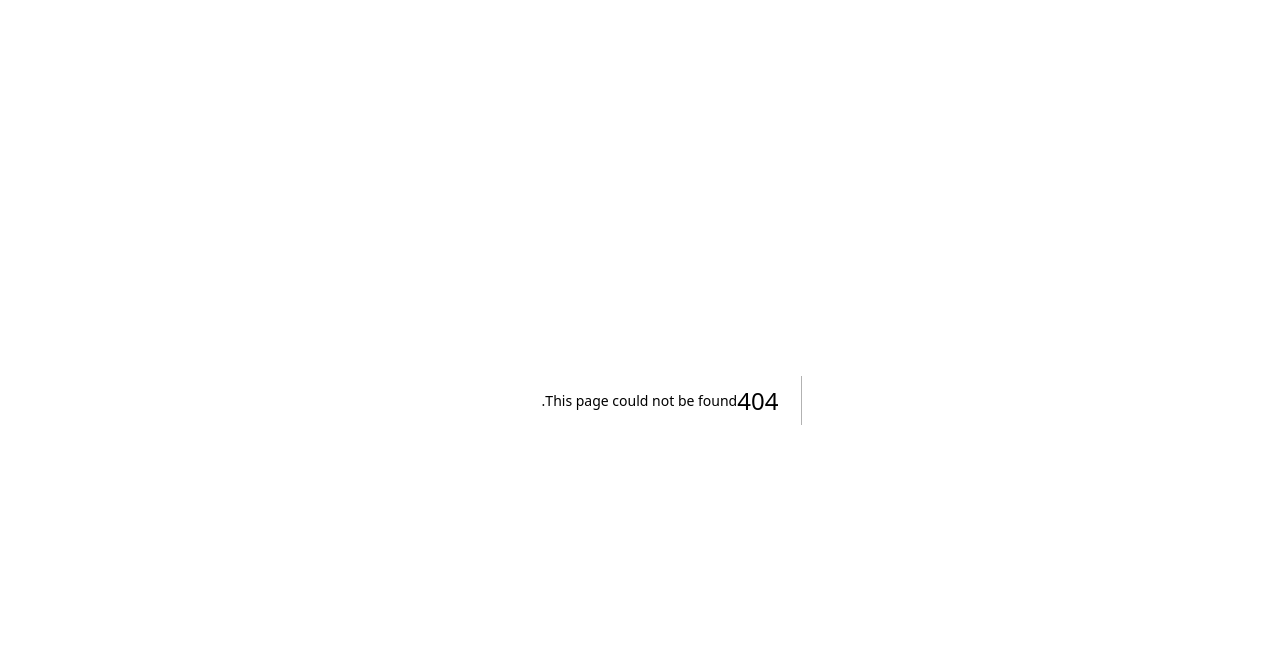
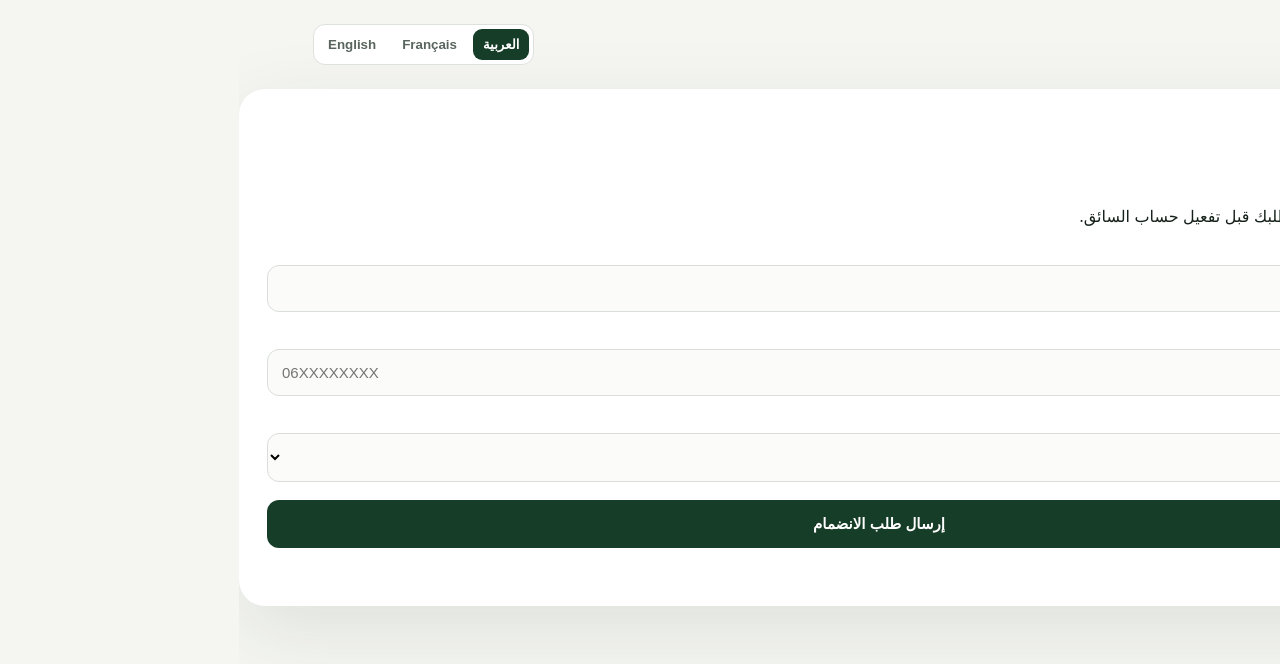
Before and after one commit to yopisimoni/yopisimoni, a Next.js app in the folder projects/khenifra-bike-delivery/: page /rider in a window 1280 px wide. Before the commit this address had no page. Shown: the top 664 px of the page. Built offline with nearby package versions, Linux system fonts and the light colour scheme; no server answers.

Commit message:
Add multilingual rider application page

```diff
--- /dev/null
+++ b/projects/khenifra-bike-delivery/src/app/rider/page.tsx
@@ -0,0 +1,137 @@
+"use client";
+
+import Link from "next/link";
+import { FormEvent, useState } from "react";
+import { applyAsRider } from "@/lib/appwrite/riders";
+
+type Lang = "ar" | "fr" | "en";
+
+const copy = {
+  ar: {
+    title: "انضم كسائق توصيل",
+    intro: "املأ المعلومات التالية. سنراجع طلبك قبل تفعيل حساب السائق.",
+    fullName: "الاسم الكامل",
+    phone: "رقم الهاتف",
+    vehicle: "وسيلة التوصيل",
+    bike: "دراجة هوائية",
+    motorbike: "دراجة نارية",
+    submit: "إرسال طلب الانضمام",
+    sending: "جارٍ الإرسال...",
+    success: "تم استلام طلبك",
+    successText: "طلبك الآن قيد المراجعة. سنتواصل معك بعد الموافقة.",
+    back: "العودة للرئيسية",
+    error: "تعذر إرسال الطلب. حاول مرة أخرى.",
+  },
+  fr: {
+    title: "Devenir livreur",
+    intro: "Remplissez vos informations. Votre demande sera examinée avant l'activation.",
+    fullName: "Nom complet",
+    phone: "Téléphone",
+    vehicle: "Véhicule",
+    bike: "Vélo",
+    motorbike: "Moto",
+    submit: "Envoyer la candidature",
+    sending: "Envoi...",
+    success: "Candidature reçue",
+    successText: "Votre demande est en attente de validation. Nous vous contacterons après approbation.",
+    back: "Retour à l'accueil",
+    error: "Impossible d'envoyer la candidature. Réessayez.",
+  },
+  en: {
+    title: "Become a delivery rider",
+    intro: "Complete your details. We will review the application before activating rider access.",
+    fullName: "Full name",
+    phone: "Phone number",
+    vehicle: "Delivery vehicle",
+    bike: "Bicycle",
+    motorbike: "Motorbike",
+    submit: "Submit rider application",
+    sending: "Submitting...",
+    success: "Application received",
+    successText: "Your application is pending review. We will contact you after approval.",
+    back: "Back to home",
+    error: "Could not submit the application. Please try again.",
+  },
+} as const;
+
+export default function RiderApplicationPage() {
+  const [lang, setLang] = useState<Lang>("ar");
+  const [submitting, setSubmitting] = useState(false);
+  const [done, setDone] = useState(false);
+  const [error, setError] = useState("");
+  const t = copy[lang];
+
+  async function submit(event: FormEvent<HTMLFormElement>) {
+    event.preventDefault();
+    setSubmitting(true);
+    setError("");
+
+    const form = new FormData(event.currentTarget);
+
+    try {
+      await applyAsRider({
+        fullName: String(form.get("fullName") || ""),
+        phone: String(form.get("phone") || ""),
+        preferredLanguage: lang,
+        vehicleType: String(form.get("vehicleType") || "bike") as "bike" | "motorbike",
+      });
+      setDone(true);
+    } catch (err) {
+      console.error(err);
+      setError(t.error);
+    } finally {
+      setSubmitting(false);
+    }
+  }
+
+  return (
+    <main dir={lang === "ar" ? "rtl" : "ltr"} lang={lang}>
+      <nav className="nav">
+        <Link href="/" className="brandLink">توصيل خنيفرة</Link>
+        <div className="langSwitcher" aria-label="Language selector">
+          <button className={lang === "ar" ? "active" : ""} onClick={() => setLang("ar")}>العربية</button>
+          <button className={lang === "fr" ? "active" : ""} onClick={() => setLang("fr")}>Français</button>
+          <button className={lang === "en" ? "active" : ""} onClick={() => setLang("en")}>English</button>
+        </div>
+      </nav>
+
+      <section className="riderApplyPage">
+        <div className="requestCard riderApplyCard">
+          {done ? (
+            <div className="confirmation">
+              <span className="status">{t.success}</span>
+              <h1>{t.success}</h1>
+              <p>{t.successText}</p>
+              <Link className="button primary" href="/">{t.back}</Link>
+            </div>
+          ) : (
+            <form onSubmit={submit}>
+              <span className="status">Khenifra Delivery</span>
+              <h1>{t.title}</h1>
+              <p>{t.intro}</p>
+
+              <label>{t.fullName}</label>
+              <input name="fullName" required minLength={3} />
+
+              <label>{t.phone}</label>
+              <input name="phone" type="tel" required placeholder="06XXXXXXXX" />
+
+              <label>{t.vehicle}</label>
+              <select name="vehicleType" defaultValue="bike" required>
+                <option value="bike">{t.bike}</option>
+                <option value="motorbike">{t.motorbike}</option>
+              </select>
+
+              <button type="submit" disabled={submitting}>
+                {submitting ? t.sending : t.submit}
+              </button>
+
+              {error ? <p className="formError">{error}</p> : null}
+              <Link className="textLink" href="/">{t.back}</Link>
+            </form>
+          )}
+        </div>
+      </section>
+    </main>
+  );
+}
```
